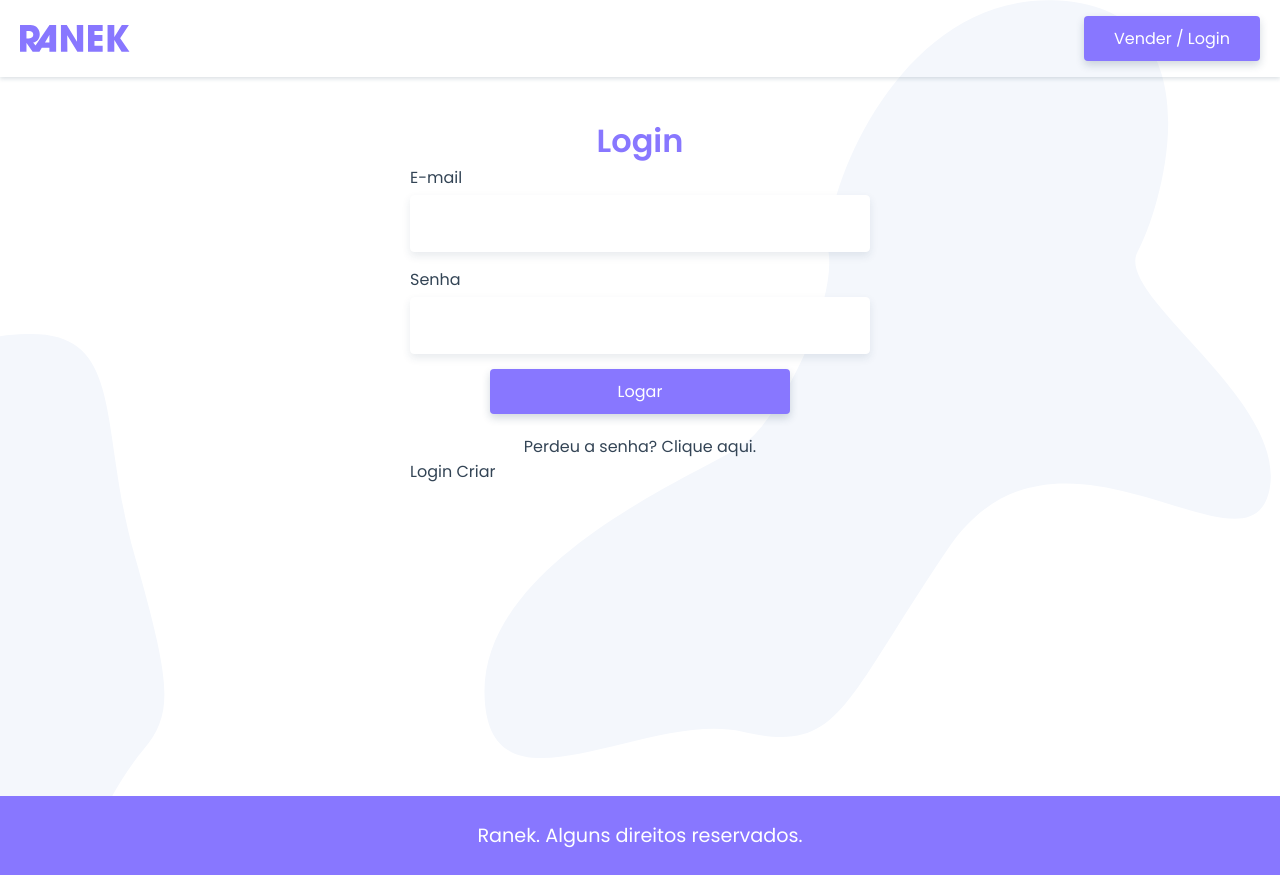
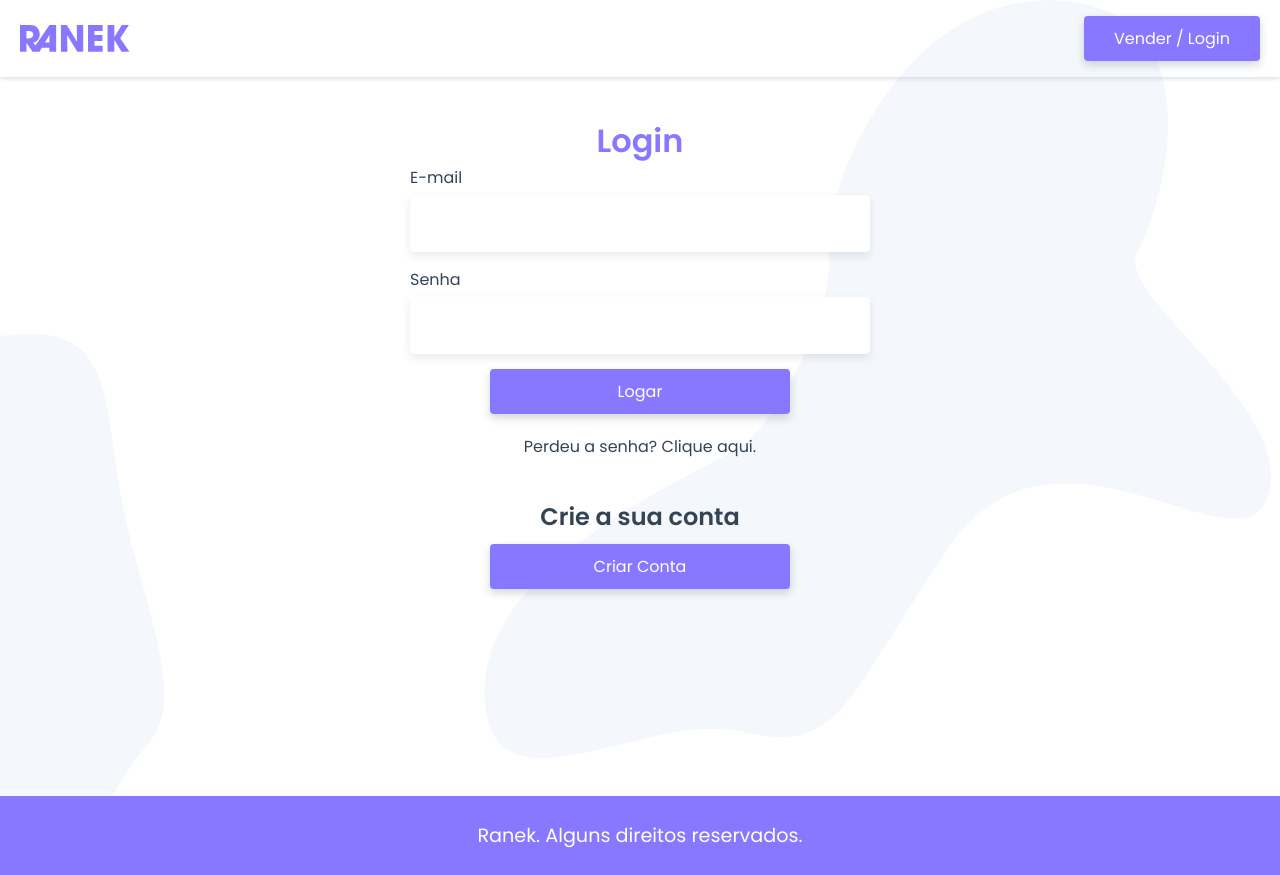
Before and after one commit to ErikDCAlmeida/Ranek-Origamid-ProjetoFinal, a Vue app: page /login in a window 1280 px wide. Built offline with nearby package versions, Linux system fonts and the light colour scheme.

Commit message:
Formulário usuário criado e design.

```diff
--- a/src/components/LoginCriar.vue
+++ b/src/components/LoginCriar.vue
@@ -1,11 +1,45 @@
 <template>
-  <p>Login Criar</p>
+  <section>
+    <h2>Crie a sua conta</h2>
+    <transition mode="out-in">
+      <button v-if="!criar" class="btn" @click="criar = true">
+        Criar Conta
+      </button>
+      <UsuarioForm v-else>
+        <button class="btn btn-form">Criar Usuário</button>
+      </UsuarioForm>
+    </transition>
+  </section>
 </template>
 
 <script>
+import UsuarioForm from "@/components/UsuarioForm.vue";
 export default {
   name: "LoginCriar",
+  components: {
+    UsuarioForm,
+  },
+  data() {
+    return {
+      criar: false,
+    };
+  },
 };
 </script>
 
-<style></style>
+<style scoped>
+h2 {
+  text-align: center;
+  margin-top: 40px;
+  margin-bottom: 10px;
+}
+.btn {
+  width: 100%;
+  max-width: 300px;
+  margin-left: auto;
+  margin-right: auto;
+}
+.btn-form {
+  max-width: 100%;
+}
+</style>
--- /dev/null
+++ b/src/components/UsuarioForm.vue
@@ -0,0 +1,53 @@
+<template>
+  <form>
+    <label for="nome">Nome</label>
+    <input type="text" name="nome" id="nome" v-model="nome" />
+    <label for="email">Email</label>
+    <input type="email" name="email" id="email" v-model="email" />
+    <label for="senha">Senha</label>
+    <input type="password" name="senha" id="senha" v-model="senha" />
+    <label for="cep">CEP</label>
+    <input type="text" name="cep" id="cep" v-model="cep" />
+    <label for="numero">Número</label>
+    <input type="number" name="numero" id="numero" v-model="numero" />
+    <label for="bairro">Bairro</label>
+    <input type="text" name="bairro" id="bairro" v-model="bairro" />
+    <label for="cidade">Cidade</label>
+    <input type="text" name="cidade" id="cidade" v-model="cidade" />
+    <label for="estado">Estado</label>
+    <input type="text" name="estado" id="estado" v-model="estado" />
+    <div class="button">
+      <slot></slot>
+    </div>
+  </form>
+</template>
+
+<script>
+export default {
+  name: "UsuarioForm",
+  data() {
+    return {
+      nome: "",
+      email: "",
+      senha: "",
+      cep: "",
+      numero: "",
+      bairro: "",
+      cidade: "",
+      estado: "",
+    };
+  },
+};
+</script>
+
+<style scoped>
+form {
+  display: grid;
+  grid-template-columns: 80px 1fr;
+  align-items: center;
+}
+.button {
+  grid-column: 2;
+  margin-top: 20px;
+}
+</style>
```
